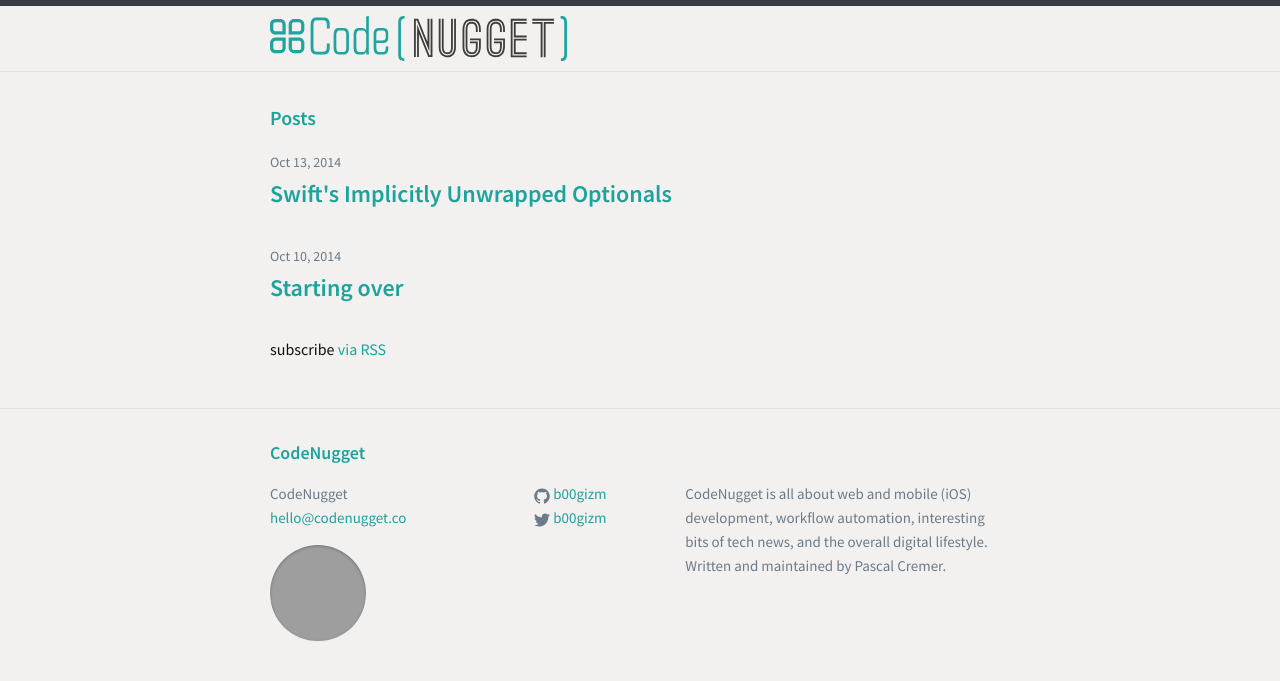
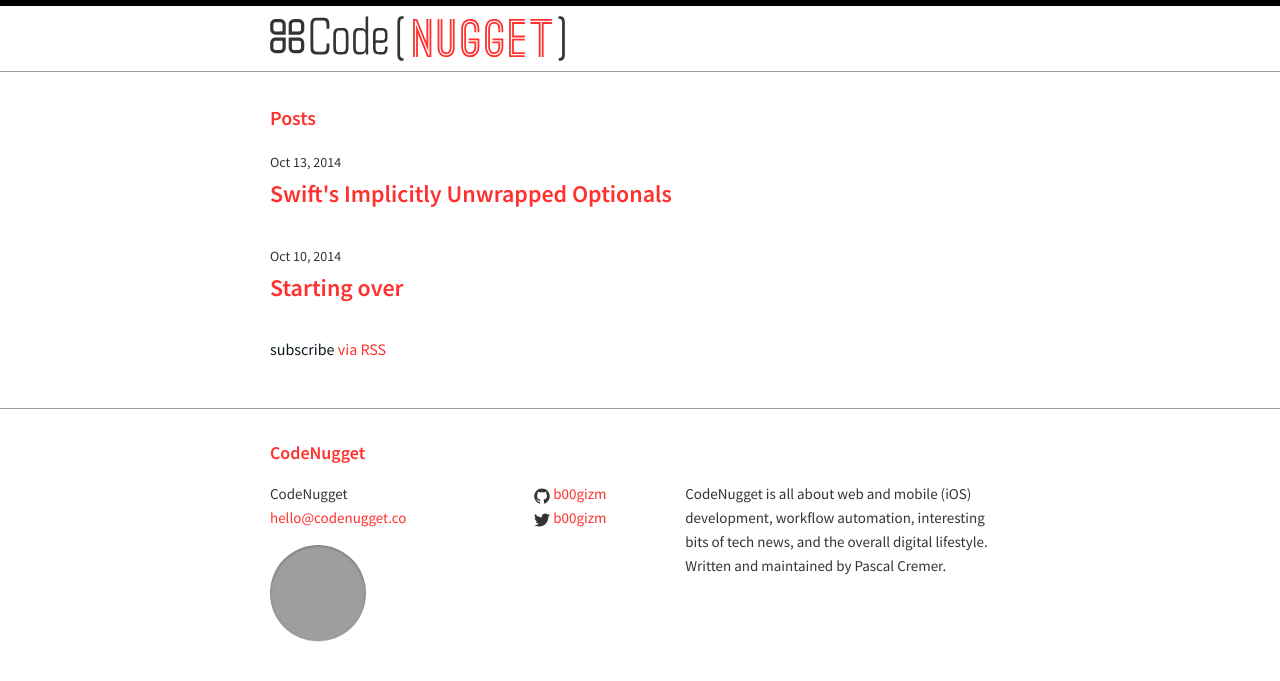
Before and after one commit to b00giZm/codenugget-blog, a Jekyll site: the page built from index.html, in a window 1280 px wide. Shown: the top 681 px of the page. Built offline with Jekyll 4.4.1, drawn with Linux system fonts in a browser that asks for light colours; Markdown is read by kramdown in place of the engine named in the settings; grey boxes are pictures that could not be loaded.

Commit message:
Design update

```diff
--- a/_sass/_base.scss
+++ b/_sass/_base.scss
@@ -110,9 +110,7 @@
     color: $grey-color;
     border-left: 4px solid $grey-color-light;
     padding-left: $spacing-unit / 2;
-    font-size: 18px;
-    letter-spacing: -1px;
-    font-style: italic;
+    font-size: 16px;
 
     > :last-child {
         margin-bottom: 0;
--- a/css/main.scss
+++ b/css/main.scss
@@ -16,11 +16,11 @@
 
 $spacing-unit:     30px;
 
-$text-color:       #111;
-$background-color: #F2F1EF;
-$brand-color:      #1BA39C;
+$text-color:       #0F1A20;
+$background-color: #FFFFFF;
+$brand-color:      #FF312E;
 
-$grey-color:       #6C7A89;
+$grey-color:       #333533;
 $grey-color-light: lighten($grey-color, 40%);
 $grey-color-dark:  darken($grey-color, 25%);
 
```
Also changed, not shown: docker-compose.yml (renamed from fig.yml), img/logo-l.png, img/logo-m.png, img/logo-s.png, img/logo.svg.
